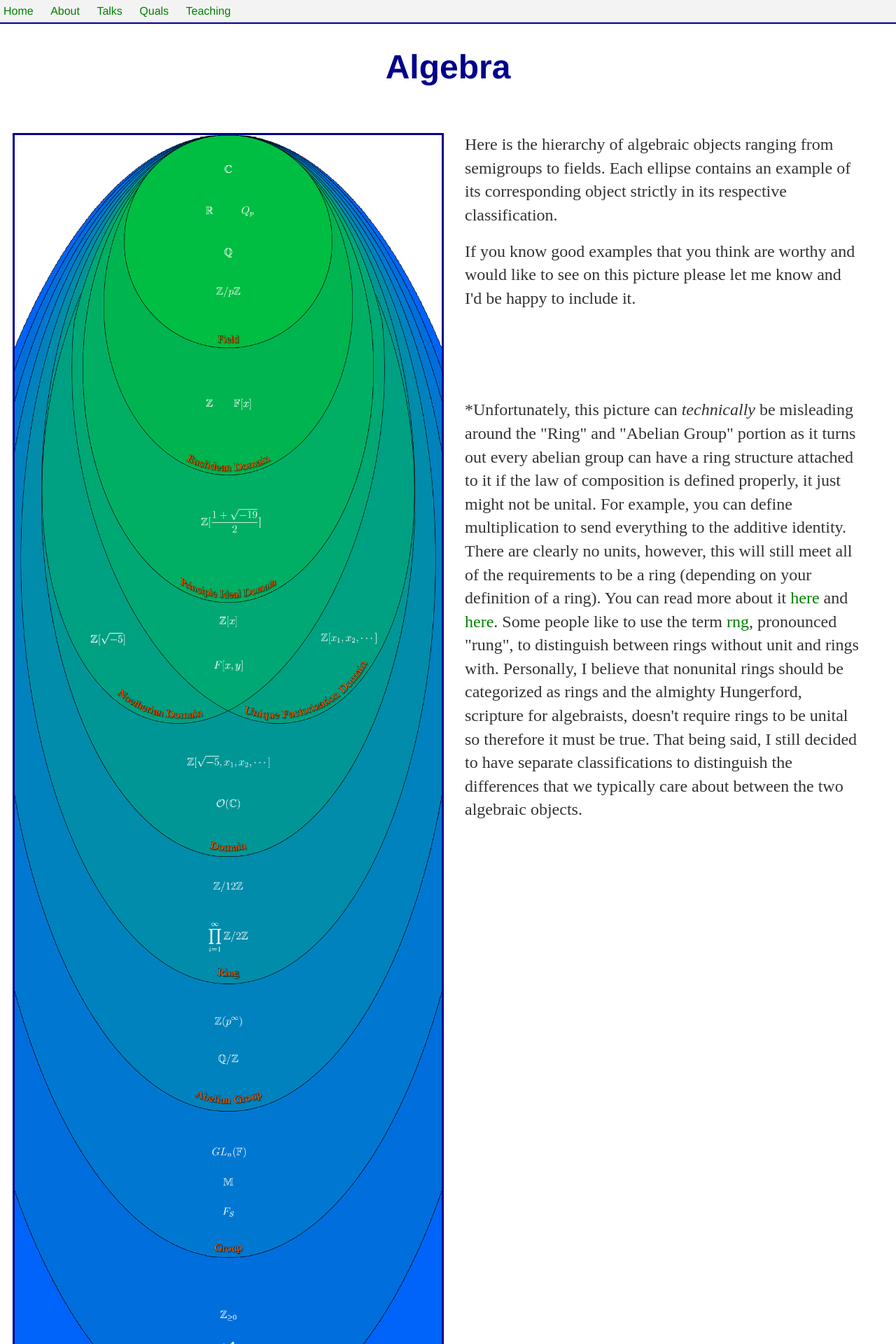
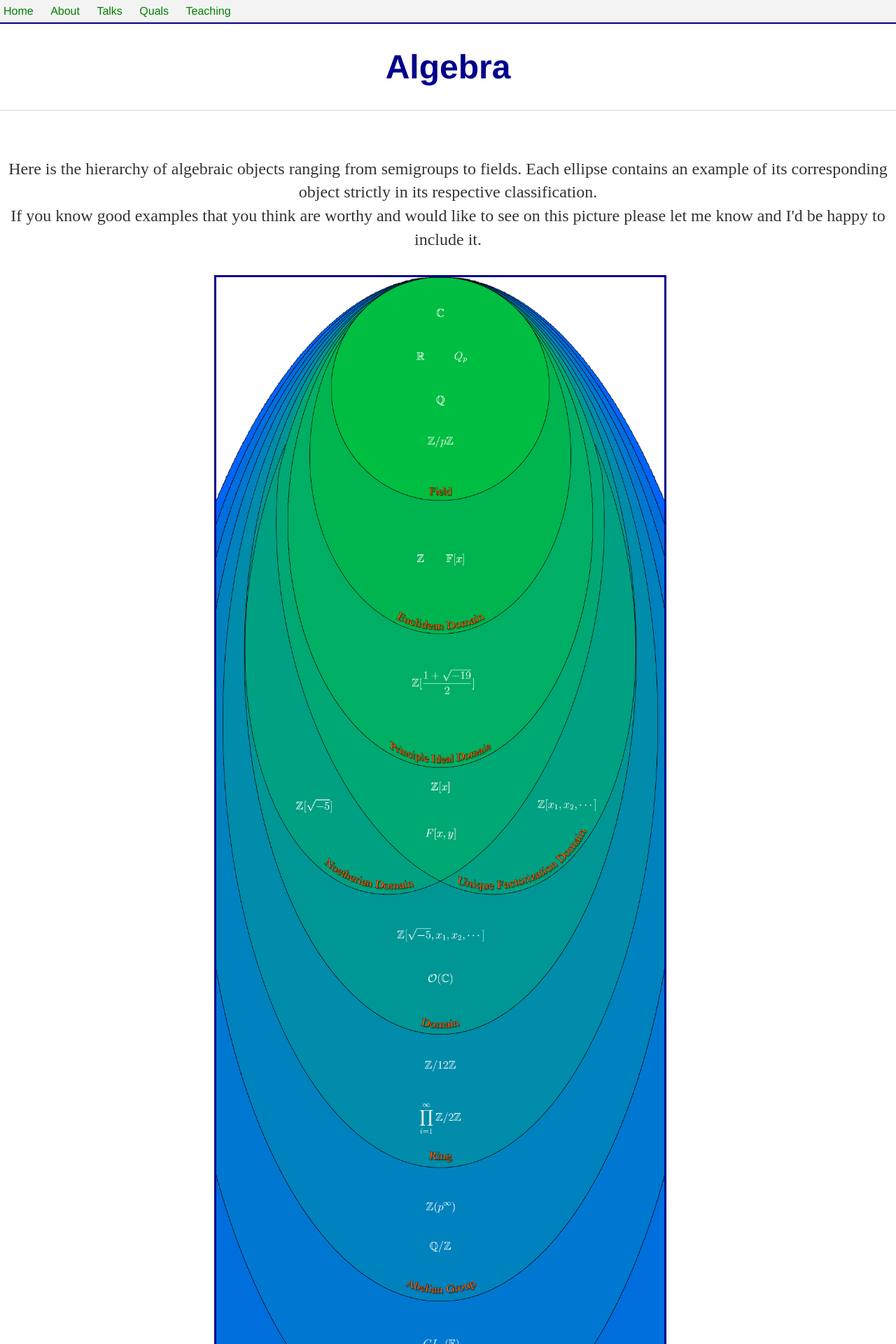
Before and after one commit to raymondmatson/raymondmatson.github.io, a Jekyll site: the page built from quals/algebra/index.md, in a window 1280 px wide. Shown: the top 1920 px of the page at 70% size. Built offline with Jekyll 4.4.1, drawn with Linux system fonts in a browser that asks for light colours; formulas are drawn with MathJax 3.

Commit message:
Changed layout of this page to be centered

```diff
--- a/quals/algebra/index.md
+++ b/quals/algebra/index.md
@@ -5,25 +5,33 @@ title: Algebra Qual Stuff
 
 <br>
 <h1 align=center style="color: darkblue">Algebra</h1>
+<br>
 
+
+
+
+
+
+
+
+
+
+<div style="border-top: 1px solid #d5d5d5"></div>
 <br>
 <br>
-<div style="margin-left:10px; margin-right:50px; margin-bottom:50px; page-break-after: always;">
-	<img src="/pictures/AlgebraicHierarchy.png" align="left" width="50%" height="50%" style="border:3px solid darkblue; margin-left:8px; margin-right:30px;">
-	<div align="left">
-		<p>Here is the hierarchy of algebraic objects ranging from semigroups to fields. Each ellipse contains an example of its corresponding object strictly in its respective classification.</p>
-		<br>
-		<p>If you know good examples that you think are worthy and would like to see on this picture please let me know and I'd be happy to include it.</p>
-		<br>
-		<br>
-		<br>
-		<br>
-		<br>
-		<br>
-		<br>
-		<p>*Unfortunately, this picture can <em>technically</em> be misleading around the "Ring" and "Abelian Group" portion as it turns out every abelian group can have a ring structure attached to it if the law of composition is defined properly, it just might not be unital. For example, you can define multiplication to send everything to the additive identity. There are clearly no units, however, this will still meet all of the requirements to be a ring (depending on your definition of a ring). You can read more about it <a href="https://math.stackexchange.com/questions/93409/does-every-abelian-group-admit-a-ring-structure">here</a> and <a href="https://math.stackexchange.com/questions/432812/when-is-there-a-ring-structure-on-an-abelian-group-a">here</a>. Some people like to use the term <a href="https://en.wikipedia.org/wiki/Rng_(algebra)">rng</a>, pronounced "rung", to distinguish between rings without unit and rings with. Personally, I believe that nonunital rings should be categorized as rings and the almighty Hungerford, scripture for algebraists, doesn't require rings to be unital so therefore it must be true. That being said, I still decided to have separate classifications to distinguish the differences that we typically care about between the two algebraic objects.</p>
-		<br>
-	</div>
+<div align="center">
+	<p>Here is the hierarchy of algebraic objects ranging from semigroups to fields. Each ellipse contains an example of its corresponding object strictly in its respective classification.</p>
+	<p>If you know good examples that you think are worthy and would like to see on this picture please let me know and I'd be happy to include it.</p>
+</div>
+<br>
+
+<div>
+	<img src="/pictures/AlgebraicHierarchy.png" align="center" width="50%" height="50%" style="border:3px solid darkblue; margin-left:8px; margin-right:30px;">
 	<br>
 </div>
+
+<div align="center">
+	<br>
+	<p>*Unfortunately, this picture can <em>technically</em> be misleading around the "Ring" and "Abelian Group" portion as it turns out every abelian group can have a ring structure attached to it if the law of composition is defined properly, it just might not be unital. For example, you can define multiplication to send everything to the additive identity. There are clearly no units, however, this will still meet all of the requirements to be a ring (depending on your definition of a ring). You can read more about it <a href="https://math.stackexchange.com/questions/93409/does-every-abelian-group-admit-a-ring-structure">here</a> and <a href="https://math.stackexchange.com/questions/432812/when-is-there-a-ring-structure-on-an-abelian-group-a">here</a>. Some people like to use the term <a href="https://en.wikipedia.org/wiki/Rng_(algebra)">rng</a>, pronounced "rung", to distinguish between rings without unit and rings with. Personally, I believe that nonunital rings should be categorized as rings and the almighty Hungerford, scripture for algebraists, doesn't require rings to be unital so therefore it must be true. That being said, I still decided to have separate classifications to distinguish the differences that we typically care about between the two algebraic objects.</p>
+</div>
 <br clear="all" />
```
